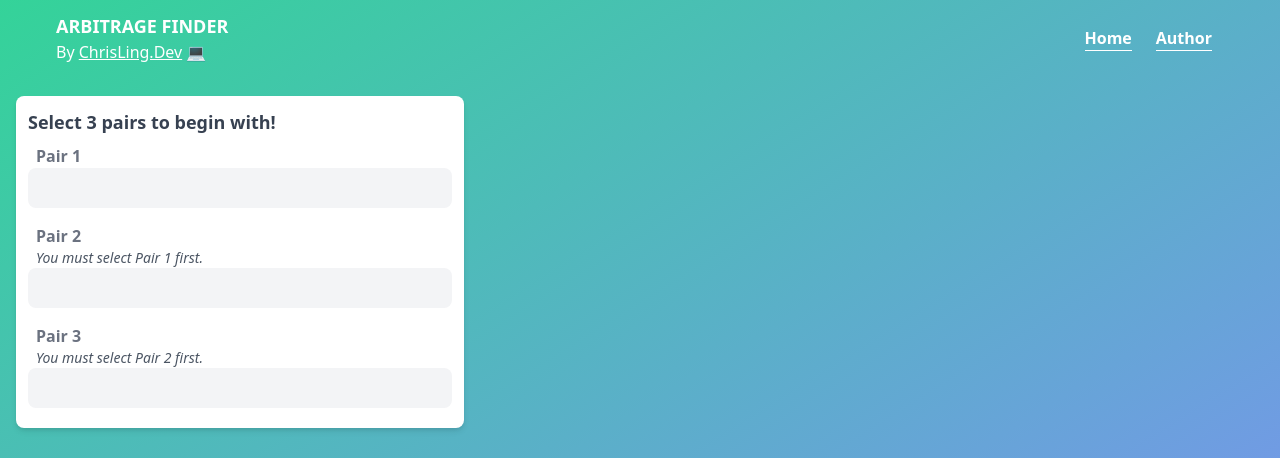
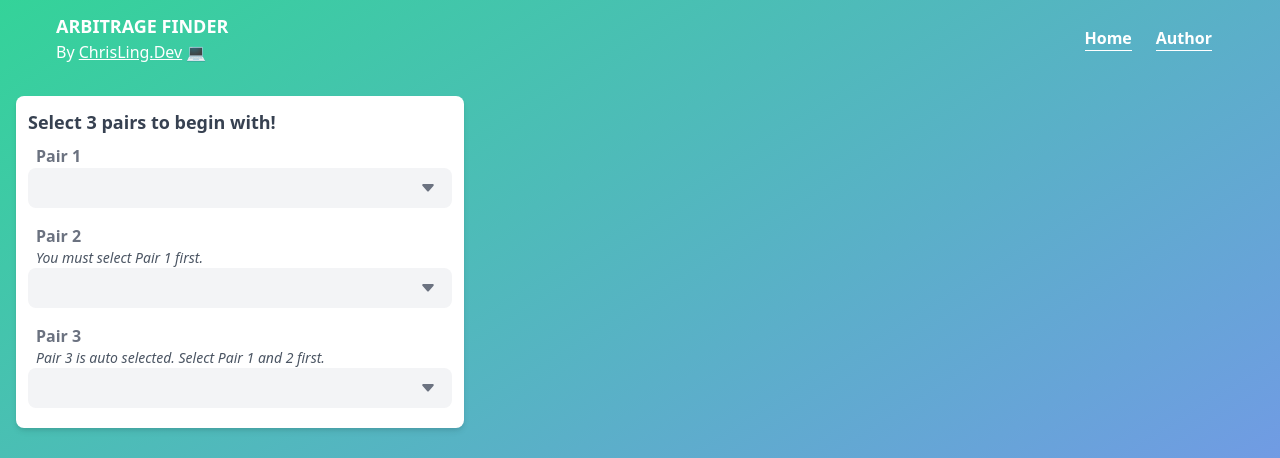
Before and after one commit to chrisdidi/binance-arbitrage-finder, a React (Create React App) app: page / in a window 1280 px wide. Shown: the top 458 px of the page. Built offline with nearby package versions, Linux system fonts and the light colour scheme; no server answers.

Commit message:
Binance get market info api

```diff
--- a/package.json
+++ b/package.json
@@ -14,6 +14,7 @@
     "cross-env": "7.0.3",
     "react": "^17.0.1",
     "react-dom": "^17.0.1",
+    "react-icons": "^4.2.0",
     "react-router-dom": "^5.2.0",
     "react-scripts": "4.0.3",
     "typescript": "^4.2.3",
--- /dev/null
+++ b/src/apis/binance.ts
@@ -0,0 +1,27 @@
+const endpoints = {
+  base: "https://api.binance.com",
+};
+
+const Binance = () => {
+  const getExchangeInfo = async () => {
+    try {
+      const data = await fetch(`${endpoints.base}/api/v3/exchangeInfo`, {
+        method: "get",
+      });
+      const jsonData = await data.json();
+      if (!Boolean(jsonData.symbols)) {
+        throw new Error(jsonData);
+      }
+      return {
+        symbols: jsonData.symbols,
+      };
+    } catch (error) {
+      return {
+        error,
+      };
+    }
+  };
+  return { getExchangeInfo };
+};
+
+export default Binance;
--- a/src/components/PairsSelector.tsx
+++ b/src/components/PairsSelector.tsx
@@ -1,17 +1,48 @@
-import React from "react";
+import React, { useCallback, useEffect, useState } from "react";
+import Binance from "../apis/binance";
+import { SymbolProps } from "../types/general";
 import Selector from "./common/selector";
 
+interface DataProps {
+  loading: boolean;
+  symbols?: SymbolProps[] | null;
+  error?: any;
+}
 const PairsSelector = () => {
+  const [data, setData] = useState<DataProps>({
+    loading: true,
+    symbols: null,
+  });
+
+  const getMarketInfo = useCallback(async () => {
+    let marketInfo = await Binance().getExchangeInfo();
+    setData({
+      loading: false,
+      ...marketInfo,
+    });
+  }, []);
+  useEffect(() => {
+    if (data.loading && !Boolean(data.symbols)) {
+      getMarketInfo();
+    }
+  }, [data.loading, data.symbols, getMarketInfo]);
+
   return (
     <div className=" white-box md:max-w-md">
       <h1 className=" title">Select 3 pairs to begin with!</h1>
-      <Selector label={"Pair 1"} />
+      <Selector loading={data.loading} label={"Pair 1"} />
       <Selector
+        loading={data.loading}
         label={"Pair 2"}
         hint="You must select Pair 1 first."
         disabled={true}
       />
-      <Selector label={"Pair 3"} hint="You must select Pair 2 first." />
+      <Selector
+        loading={data.loading}
+        disabled={true}
+        label={"Pair 3"}
+        hint="Pair 3 is auto selected. Select Pair 1 and 2 first."
+      />
     </div>
   );
 };
--- a/src/components/common/selector.tsx
+++ b/src/components/common/selector.tsx
@@ -1,11 +1,19 @@
 import React, { useState } from "react";
+import { BsFillCaretDownFill, BsFillCaretUpFill } from "react-icons/bs";
+import { ImSpinner8 } from "react-icons/im";
 
 interface IProps {
   label?: string;
   hint?: string;
   disabled?: boolean;
+  loading?: boolean;
 }
-const Selector: React.FC<IProps> = ({ label, hint, disabled = false }) => {
+const Selector: React.FC<IProps> = ({
+  label,
+  hint,
+  disabled = false,
+  loading = false,
+}) => {
   const [showList, setShowList] = useState(false);
   const [query, setQuery] = useState("");
 
@@ -18,7 +26,7 @@ const Selector: React.FC<IProps> = ({ label, hint, disabled = false }) => {
         <p className="input-label">{label}</p>
         <p className="input-hint">{hint}</p>
       </div>
-      <div className=" w-full bg-gray-100 flex justify-between px-3 py-2 rounded-lg">
+      <div className=" w-full bg-gray-100 flex justify-between items-center px-3 py-2 rounded-lg">
         <input
           value={query}
           onChange={(e) => onQueryChange(e.target.value)}
@@ -26,6 +34,20 @@ const Selector: React.FC<IProps> = ({ label, hint, disabled = false }) => {
           onFocus={setShowList.bind(this, true)}
           onBlur={setShowList.bind(this, false)}
         />
+        <div
+          className=" text-gray-500 cursor-pointer hover:bg-opacity-100 bg-opacity-0 transition-all duration-300 bg-gray-200 p-1 rounded-full"
+          onClick={setShowList.bind(this, !showList)}
+        >
+          {loading ? (
+            <div className=" animate-spin">
+              <ImSpinner8 size={16} />
+            </div>
+          ) : showList ? (
+            <BsFillCaretUpFill size={16} />
+          ) : (
+            <BsFillCaretDownFill size={16} />
+          )}
+        </div>
         {showList && (
           <div className=" absolute top-full left-0 w-full bg-white shadow-md rounded-md mt-2 z-10">
             {disabled && <p className="p-3">{hint}</p>}
```
Also changed, not shown: src/assets/icons/downIcon.jsx (added, +18 -0 lines), src/types/general.d.ts (+12 -0 lines), src/assets/icons/Frame 3.svg (added), 1 other file (tests, documents, lock files or other folders).
